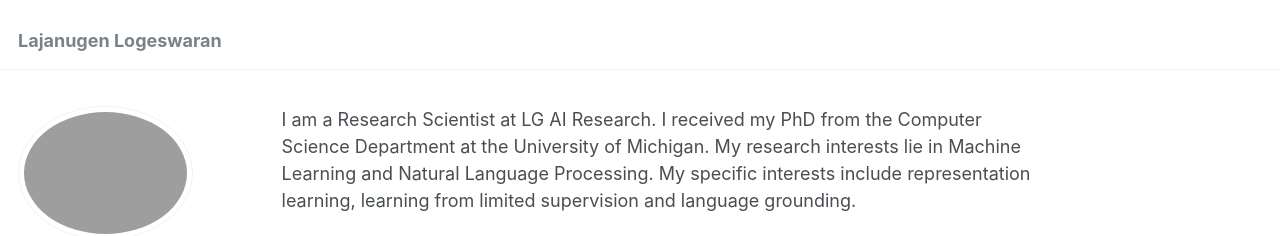
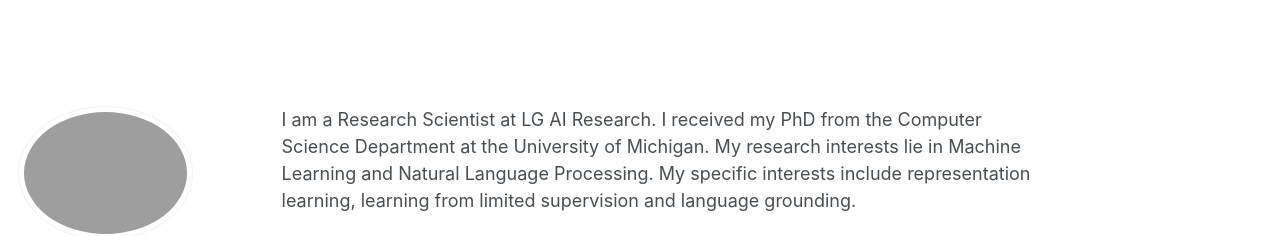
Before and after one commit to lajanugen/lajanugen.github.io, a Jekyll site: the page built from _pages/about.md, in a window 1280 px wide. Shown: the top 236 px of the page. Built offline with Jekyll 4.4.1, drawn with Linux system fonts in a browser that asks for light colours; some web fonts are replaced.

Commit message:
Remove top nav bar

```diff
--- a/_layouts/default.html
+++ b/_layouts/default.html
@@ -14,7 +14,7 @@ layout: compress
   <body>
 
     {% include browser-upgrade.html %}
-    {% include masthead.html %}
+    <!--{% include masthead.html %}-->
 
     {{ content }}
 
```
